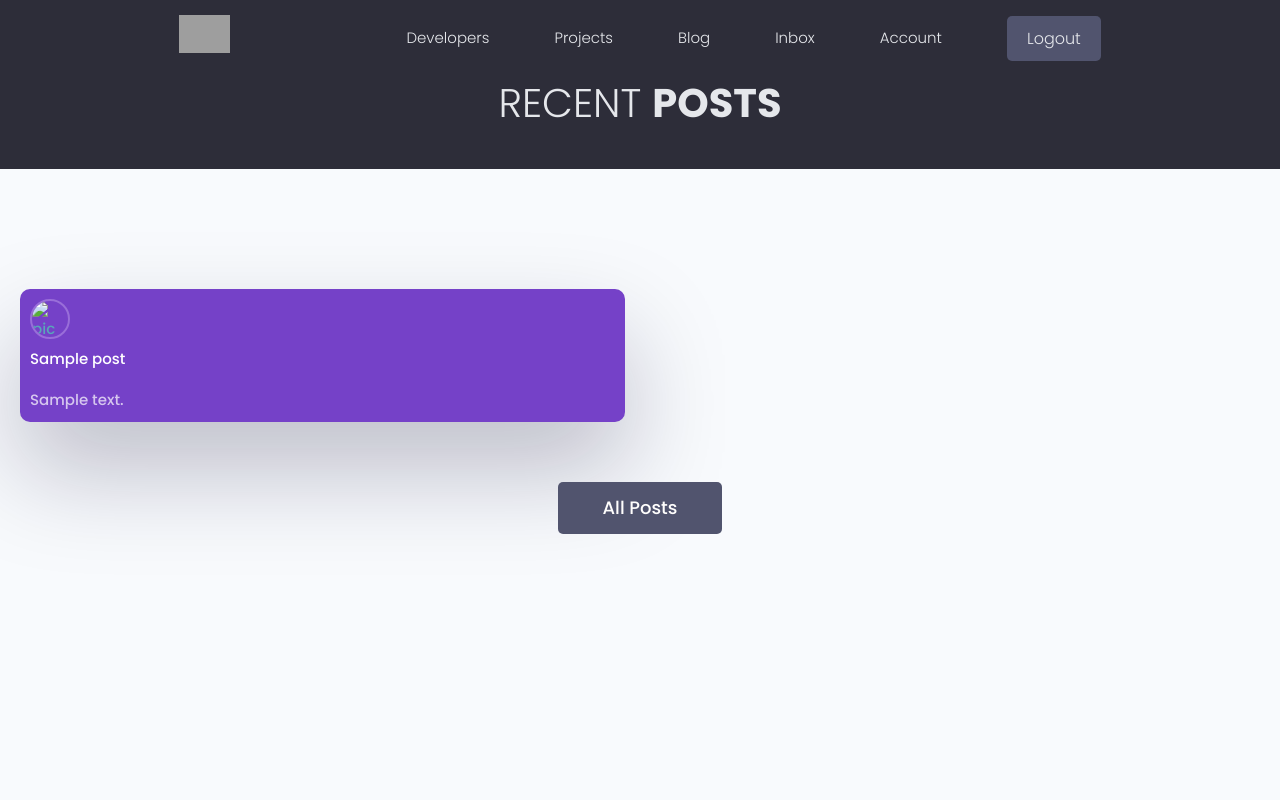
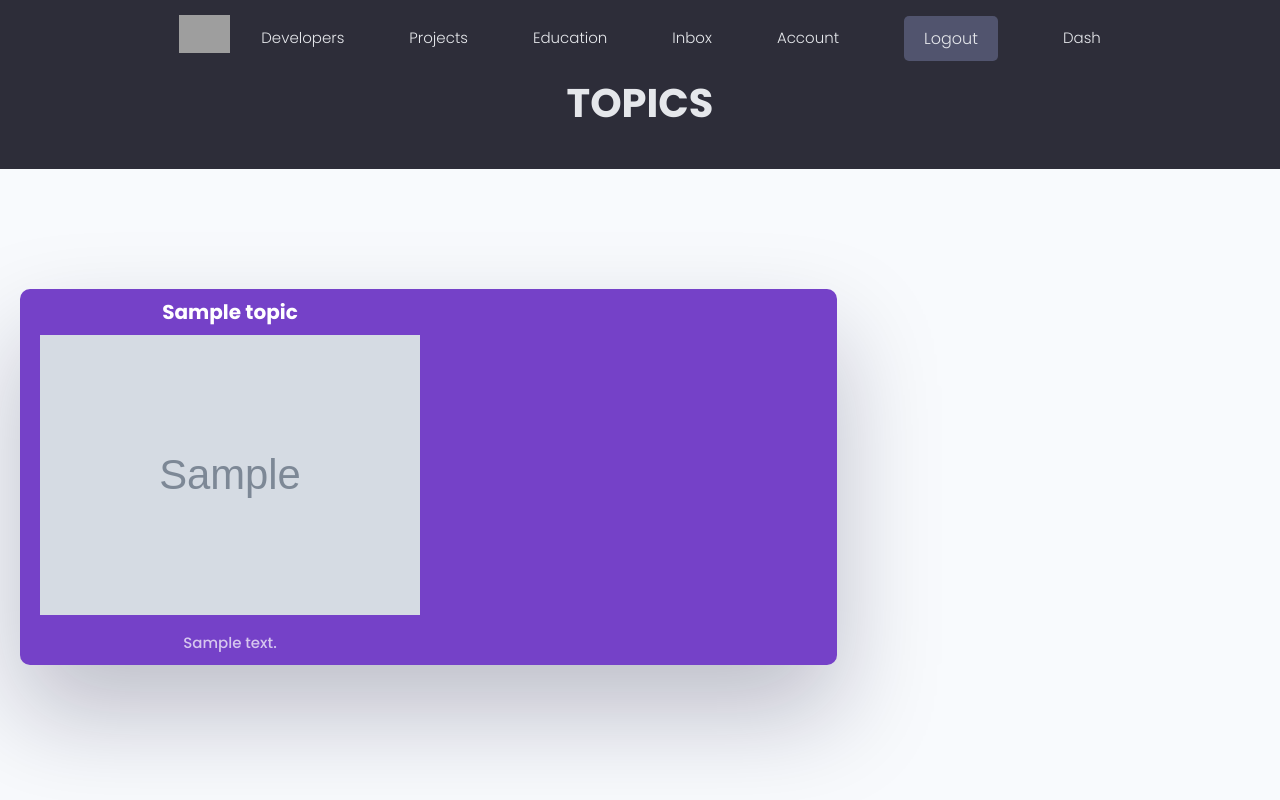
Before and after one commit to AKumanov/devSearch, a Django app: page /blog/ in a window 1280 px wide. Run offline with Django 4.2, Linux system fonts and the light colour scheme; a user stored in the database is signed in; data comes from the database, SQL or seed files in the repository; tables that the repository leaves empty hold one stand-in row (values such as "Sample post"); grey boxes marked "Sample" are stand-in pictures; parts of the project's set-up code (start-up, migrations or seed data) failed here and were passed over; some libraries are stand-ins or nearby versions; grey boxes are pictures that could not be loaded.

Commit message:
added admin dashboard
changed blog part to education
added new model - topic for education

```diff
--- a/blog/admin.py
+++ b/blog/admin.py
@@ -1,6 +1,7 @@
 from django.contrib import admin
-from .models import Post
+from .models import Post, Topic
 
 admin.site.register(Post)
+admin.site.register(Topic)
 
 # Register your models here.
--- a/blog/models.py
+++ b/blog/models.py
@@ -2,6 +2,24 @@ from django.db import models
 import uuid
 from users.models import Profile
 from ckeditor_uploader.fields import RichTextUploadingField
+
+
+class Topic(models.Model):
+    title = models.CharField(
+        max_length=250,
+    )
+
+    description = models.TextField(
+
+    )
+
+    image = models.ImageField(
+        null=True,
+        blank=True,
+    )
+
+    def __str__(self):
+        return self.title
 
 
 # Create your models here.
@@ -11,6 +29,13 @@ class Post(models.Model):
         null=True,
         blank=True,
         on_delete=models.CASCADE
+    )
+
+    topic = models.ForeignKey(
+        Topic,
+        on_delete=models.CASCADE,
+        null=True,
+        blank=True
     )
 
     title = models.CharField(
@@ -53,4 +78,4 @@ class Post(models.Model):
         return self.title
 
     class Meta:
-        ordering=['-created']
+        ordering = ['-created']
--- a/blog/templates/blog/blog_home.html
+++ b/blog/templates/blog/blog_home.html
@@ -4,7 +4,7 @@
     <section style="height: auto;" class="hero-section text-center">
         <div class="container container--narrow">
             <div class="hero-section__box">
-        <h2>Recent <span>Posts</span></h2>
+                <h2><span>Topics</span></h2>
             </div>
 
             <div class="hero-section__search">
@@ -15,27 +15,19 @@
 
     <div class="posts">
         <!-- card 1 -->
-    {% for post in featured_posts %}
+        {% for topic in topics %}
             <div id="test" class="post">
-        <a href="{% url 'post-detail' post.id %}">
-        <header class="post__header">
-            <img src="{{post.owner.profile_image.url}}" alt="pic" class="post__img">
-            <div>
-                <h3>
-                    {{post.owner.name}}
-                </h3>
-                {% if post.owner.short_intro %}<p>{{post.owner.short_intro}}</p>{% endif %}
+                <a href="{% url 'topic-posts' topic.title %}">
+
+                <p class="post__lead">{{ topic.title }}</p>
+                <div class="featured_image">
+                    <img src="{{ topic.image.url }}" alt="image">
                 </div>
-        </header>
-        <p class="post__lead">{{ post.title }}</p>
 
-        <p class="post__quote">{{post.body}}</p>
+                <p class="post__quote">{{ topic.description }}</p>
                 </a>
             </div>
             <!-- end card 1 -->
         {% endfor %}
     </div>
-<div style="display: flex;">
-    <a style="margin: 0 auto; margin-bottom: 50px;" href="{% url 'all-posts' %}"><h1 class="btn btn--sub btn--lg">All Posts</h1></a>
-</div>
 {% endblock %}
--- a/blog/templates/blog/post_detail.html
+++ b/blog/templates/blog/post_detail.html
@@ -7,13 +7,13 @@
         <div class="column column--1of3">
           <h3 class="singleProject__subtitle">Technology and Topics</h3>
           <div class="singleProject__toolStack">
-
+            {{ post.topic }}
           </div>
 
         </div>
         <div class="column column--2of3">
           <img class="singleProject__preview" src="{{ post.featured_image.url }}" alt="featured image" />
-          <a href="{% url 'user-profile' post.owner.id %}" class="singleProject__developer">{{ post.owner.name }}</a>
+{#          <a href="{% url 'user-profile' post.owner.id %}" class="singleProject__developer">{{ post.owner.name }}</a>#}
           <h2 class="singleProject__title">{{ post.title }}</h2>
           <hr>
           <div class="singleProject__info">
@@ -22,7 +22,7 @@
         </div>
       </div>
     </div>
-    {% if request.user.username == post.owner.username%}
+    {% if request.user.is_superuser%}
 <div style="display: flex; gap: 0px;">
     <a style="margin: 0 auto; margin-bottom: 50px;" href="{% url 'post-update' post.pk %}"><h1 class="btn btn--sub btn--sm">Update Post</h1></a>
     <a style="margin: 0 auto; margin-bottom: 50px;" href="{% url 'post-delete' post.pk %}"><h1 class="btn btn--sub btn--sm">Delete Post</h1></a>
--- a/blog/urls.py
+++ b/blog/urls.py
@@ -3,8 +3,10 @@ from django.urls import path
 from . import views
 
 urlpatterns = [
+    # MASS VIEWS
     path('', views.PostsListView.as_view(), name='blog-home'),
-    path('posts/', views.AllPostsView.as_view(), name='all-posts'),
+    # path('posts/', views.AllPostsView.as_view(), name='all-posts'),
+    path('posts/<str:topic>', views.AllPostsFromTopicView.as_view(), name='topic-posts'),
     path('post/<str:pk>', views.SinglePostView.as_view(), name='post-detail'),
     # CRUD OPERATIONS
     path('post/create/', views.PostCreateView.as_view(), name='post-create'),
--- a/blog/views.py
+++ b/blog/views.py
@@ -1,47 +1,31 @@
-import re
-from users.models import Profile
-from django.shortcuts import render, redirect
-from .models import Post
+from django.shortcuts import redirect
+from .models import Post, Topic
 from django.views import View, generic as views
 from .forms import CreatePostForm
 from django.urls import reverse_lazy
-from .utils import paginate_posts, search_posts
+
 
 class PostMixinView(View):
     model = Post
-    success_url = reverse_lazy('all-posts')
+    success_url = reverse_lazy('blog-home')
+
 
 class PostsListView(views.ListView):
-    model = Post
+    model = Topic
     template_name = 'blog/blog_home.html'
 
-    def get_context_data(self, **kwargs):
-        context = super().get_context_data(**kwargs)
-        featured_posts = Post.objects.filter(is_featured=True)[0:5]
-        context['featured_posts'] = featured_posts
-        return context
+    context_object_name = 'topics'
 
 
-class AllPostsView(views.ListView):
+class AllPostsFromTopicView(views.ListView):
     model = Post
     template_name = 'blog/all_posts.html'
     context_object_name = 'posts'
     paginate_by = 6
-    # paginate_by = 6
 
-    def get_queryset(self):
-        return super().get_queryset()
-
-
-    def get_context_data(self, **kwargs):
-        context = super().get_context_data(**kwargs)
-        request = self.request
-        posts, search_query = search_posts(request)
-        custom_range, posts = paginate_posts(request, posts, 9)
-        context['custom_range'] = custom_range
-        context['posts'] = posts
-        context[' search_query'] = search_query
-        return context
+    def get_queryset(self, **kwargs):
+        queryset = Post.objects.filter(topic__title=self.kwargs['topic'])
+        return queryset
 
 
 class SinglePostView(views.DetailView):
--- a/static/styles/app.css
+++ b/static/styles/app.css
@@ -80,6 +80,7 @@ img {
         position: relative;
         z-index: 999;
     }
+
     .toggle-menu {
         position: relative;
     }
@@ -119,6 +120,7 @@ img {
         top: 3.4rem;
         transform-origin: 0 0;
     }
+
     .toggle-menu__lines::after {
         top: 4.6rem;
         transform-origin: 0 0;
@@ -417,6 +419,7 @@ img {
     .singleProject .column--1of3 {
         order: 1;
     }
+
     .singleProject .column--2of3 {
         order: 2;
     }
@@ -464,12 +467,12 @@ img {
     margin-bottom: 3rem;
 }
 
-.project__author{
+.project__author {
     font-size: 1.4rem;
     font-style: italic;
 }
 
-.project--rating{
+.project--rating {
     margin-bottom: 1.6em;
     margin-top: .5em;
 }
@@ -613,7 +616,7 @@ img {
     object-fit: contain;
 }
 
-.settings__tableInfo{
+.settings__tableInfo {
     width: 100%;
 }
 
@@ -705,6 +708,7 @@ img {
     align-items: center;
     margin: 2.5rem 0;
 }
+
 .auth .auth__actions a {
     text-decoration: underline;
 }
@@ -853,11 +857,17 @@ img {
 .posts {
     max-width: 1440px;
     margin: 100px auto;
-  margin-bottom: 30px;
     padding: 20px;
     display: grid;
-  grid-template-columns: repeat(4, 1fr);
+    grid-template-columns: repeat(3, 1fr);
     gap: 30px;
+}
+
+.featured_image img {
+    width: 400px;
+    height: 300px;
+    margin: 0 auto;
+    padding: 10px;
 }
 
 .post {
@@ -895,10 +905,12 @@ img {
 }
 
 .post__lead {
-  font-size: 1.5rem;
-  font-weight: 500;
+    font-size: 2rem;
+    font-weight: 800;
     line-height: 1.3;
-  margin-bottom: 20px;
+    /*margin-bottom: 20px;*/
+    margin: 0 auto;
+    text-align: center;
 }
 
 .post__quote {
@@ -906,6 +918,7 @@ img {
     font-weight: 500;
     line-height: 1.4;
     opacity: 70%;
+    text-align: center;
 }
 
 
@@ -927,12 +940,13 @@ img {
     background: hsl(217, 19%, 35%);
     color: #fff;
     grid-column: 4;
-  grid-row: 1 / 3;
+    grid-row: 1;
 }
 
 .post:nth-of-type(3) p, h3 {
     color: #fff;
 }
+
 .post:nth-of-type(5) {
     grid-column: 2 / 4;
     grid-row: 2;
@@ -946,7 +960,7 @@ img {
     color: #fff;
 }
 
-@media(max-width: 800px) {
+@media (max-width: 800px) {
     .posts {
         grid-template-columns: 1fr;
         width: 100%;
@@ -960,6 +974,7 @@ img {
         grid-column: 1;
         grid-row: 4;
     }
+
 
     .post:nth-of-type(5) {
         grid-column: 1;
@@ -1034,7 +1049,7 @@ img {
     opacity: 70%;
 }
 
-@media(max-width: 800px) {
+@media (max-width: 1000px) {
     .posts-container {
         grid-template-columns: 1fr;
         width: 100%;
--- a/templates/navbar.html
+++ b/templates/navbar.html
@@ -4,10 +4,10 @@
 <header class="header">
     <div class="container container--narrow">
         <a href="{% url 'profiles' %}" class="header__logo">
-        <img src="{% static 'images/logo.svg' %}" alt="DevSearch Logo" />
+            <img src="{% static 'images/logo.svg' %}" alt="DevSearch Logo"/>
         </a>
         <nav class="header__nav">
-        <input type="checkbox" id="responsive-menu" />
+            <input type="checkbox" id="responsive-menu"/>
             <label for="responsive-menu" class="toggle-menu">
                 <span>Menu</span>
                 <div class="toggle-menu__lines"></div>
@@ -18,12 +18,17 @@
 
 
                 {% if request.user.is_authenticated %}
-          <li class="header__menuItem"><a href="{% url 'blog-home' %}">Blog</a></li>
+                    <li class="header__menuItem"><a href="{% url 'blog-home' %}">Education</a></li>
                     <li class="header__menuItem"><a href="{% url 'inbox' %}">Inbox</a></li>
                     <li class="header__menuItem"><a href="{% url 'account' %}">Account</a></li>
                     <li class="header__menuItem"><a href="{% url 'logout' %}" class="btn btn--sub">Logout</a></li>
+
                 {% else %}
                     <li class="header__menuItem"><a href="{% url 'login' %}" class="btn btn--sub">Login/Sign Up</a></li>
+                {% endif %}
+            {% if request.user.is_superuser or request.user.is_staff%}
+                <li style="margin: 0 auto" class="header__menuItem"><a href="{% url 'dashboard' %}">Dash</a></li>
+
             {% endif %}
             </ul>
         </nav>
--- a/users/urls.py
+++ b/users/urls.py
@@ -18,4 +18,6 @@ urlpatterns = [
     path('inbox/', views.inbox, name='inbox'),
     path('message/<str:pk>/', views.view_message, name='message'),
     path('send-message/<str:pk>/', views.create_message, name='create-message'),
+
+    path('dashboard', views.DashboardAdminView.as_view(), name='dashboard'),
 ]
```
Also changed, not shown: blog/templates/blog/all_posts.html (+0 -21 lines), users/templates/users/dashboard.html (added, +8 -0 lines), users/views.py (+27 -2 lines), blog/migrations/0004_topic_post_topic.py (added), blog/migrations/0005_topic_image.py (added). Lines whose indentation alone changed are shown as unchanged.
